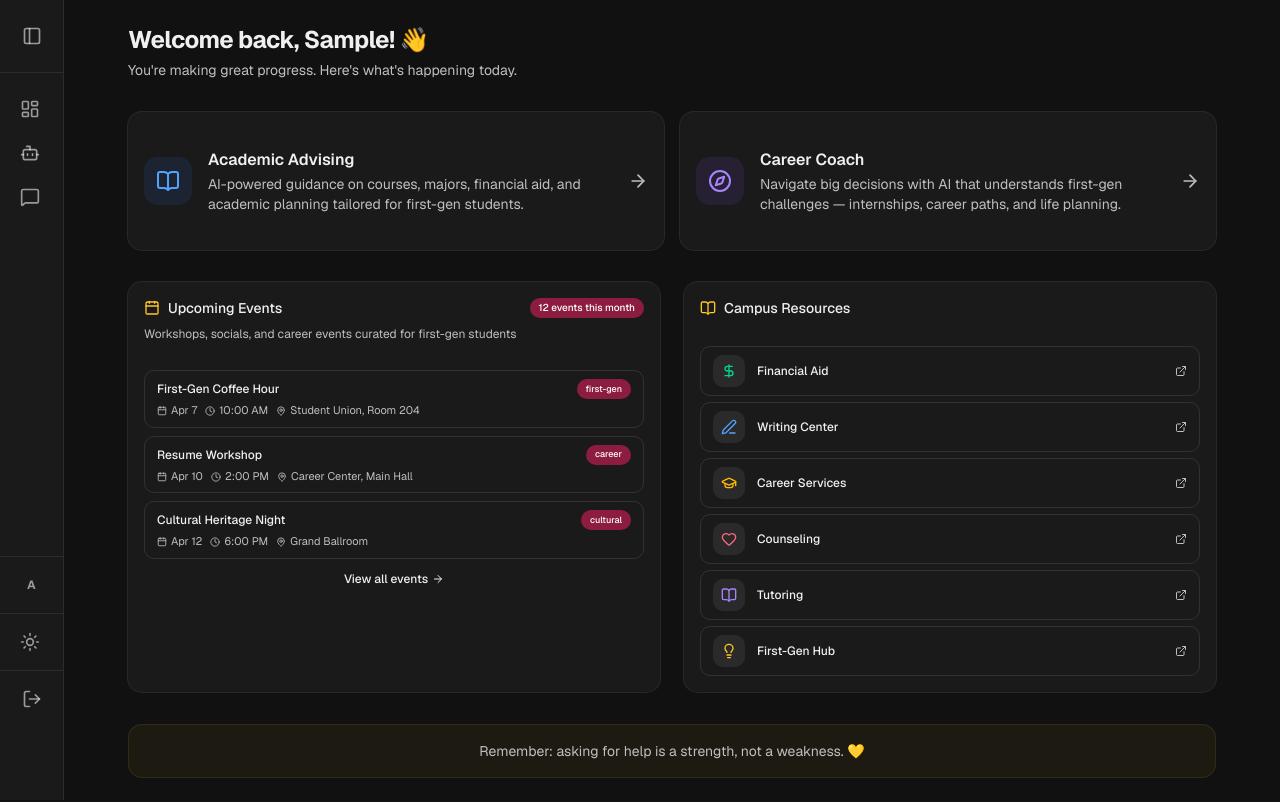
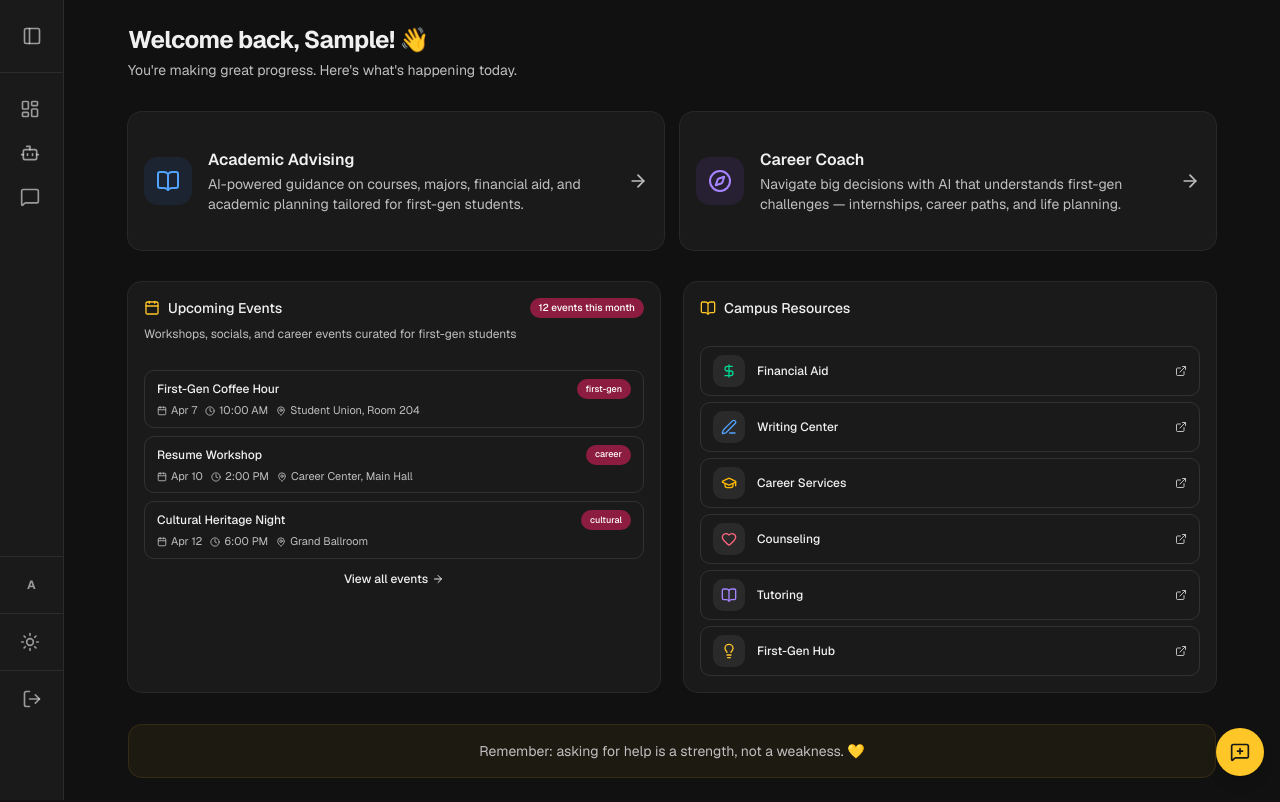
Before and after one commit to hackathon-asu/FG-Hackathon, a Next.js app: page / in a window 1280 px wide. Built offline with nearby package versions, Linux system fonts and the light colour scheme; sample sign-in values are in the browser's storage.

Commit message:
feat: add floating feedback widget to root layout

```diff
--- a/src/app/layout.tsx
+++ b/src/app/layout.tsx
@@ -3,6 +3,7 @@ import { Geist, Geist_Mono } from "next/font/google";
 import { ThemeProvider } from "next-themes";
 import { SidebarProvider, RoleProvider } from "@/components/layout/app-sidebar";
 import { AuthProvider } from "@/components/auth/auth-provider";
+import { FloatingFeedback } from "@/components/feedback/floating-feedback";
 import "./globals.css";
 
 const geistSans = Geist({
@@ -38,6 +39,7 @@ export default function RootLayout({
             <RoleProvider>
               <SidebarProvider>
                 {children}
+                <FloatingFeedback />
               </SidebarProvider>
             </RoleProvider>
           </AuthProvider>
```
